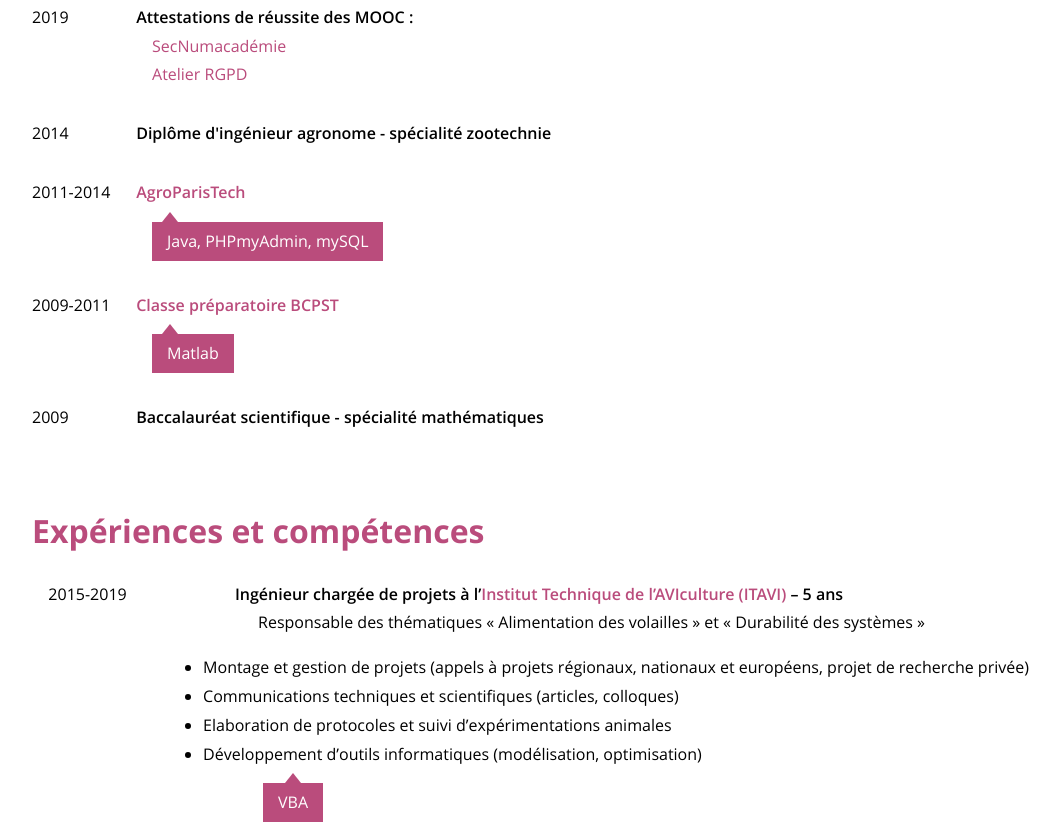
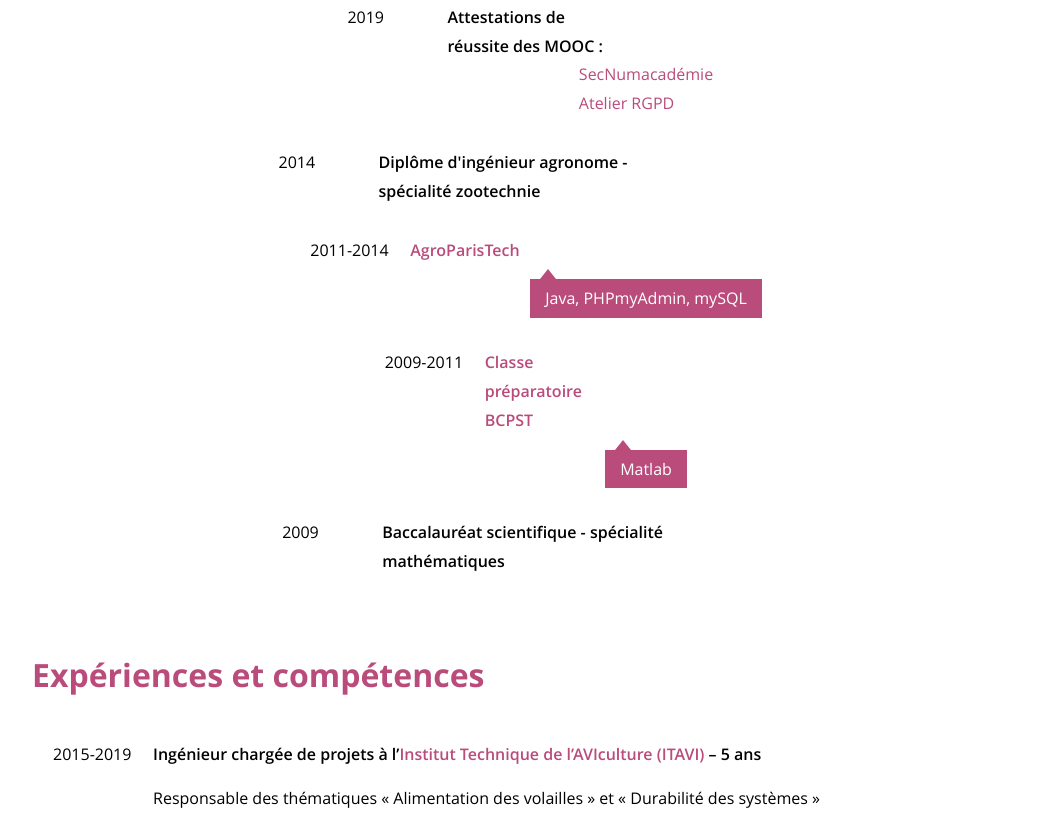
Before and after one commit to Leonie-D/CV, a website: page index.html in a window 1280 px wide. Shown: the part 1129-1955 px from the top of the page, without its empty margins (104-1164 px from the left). Drawn offline with Linux system fonts and the light colour scheme.

Commit message:
responsive almost finished...
on first sections only + pb on large screen (grid width)

```diff
--- a/scss/_global.scss
+++ b/scss/_global.scss
@@ -374,23 +374,74 @@ a {
     text-align: center;
 }
 
-.education article,
+// problème de largeur...
+.education article {
+    display: grid;
+    grid-template-areas:
+        "date"
+        "titre"
+        "details";
+    justify-content: center;
+    text-align: center;
+    margin-bottom: 3rem;
+
+        .date {
+            grid-area: date;
+        }
+
+        .content {
+            grid-area: titre;
+            margin-top: 0;
+            font-weight: 600;
+        }
+
+        .coding-skills,
+        .mooc {
+            grid-area: details;
+            justify-self: center;
+        }
+}
+
 .experiences article {
-    display: flex;
-    flex-direction: column;
-    align-items: center;
+    min-width: 100%;
+    display: grid;
+    grid-template-areas:
+        "date"
+        "titre"
+        "poste"
+        "skills"
+        "code";
+    justify-content: center;
+    align-items: baseline;
     margin-bottom: 3rem;
     text-align: center;
 
-        * {
-            margin-bottom: 0;
+        .date {
+            grid-area: date;
         }
 
-        p {
-            margin-top: 0;
+        h3 {
+            grid-area: titre;
+            font-weight: 600;
         }
 
-        .coding-skills,
+        .content {
+            grid-area: poste;
+        }
+
+        ul {
+            grid-area: skills;
+            text-align: left;
+            min-width: 100%;
+        }
+
+        .coding-skills {
+            grid-area: code;
+            justify-self: center;
+        }
+}
+
+p[class = "coding-skills"],
 ul[class = "coding-skills"] {
     max-width: max-content;
     padding: .5rem 1.5rem;
@@ -411,65 +462,29 @@ a {
             left: calc(50% - .8rem);
         }
 }
-}
-
-.experiences article ul {
-    text-align: left;
-    min-width: 100%;
-    margin-left: 2rem;
-}
-
-.date + p,
-.date + h3 {
-    font-weight: 600;
-}
 
 @media screen and (min-width: 45em) {
     .education article {
-        display: block;
+        grid-template-areas:
+            "date titre"
+            "vide details";
         text-align: left;
-
-            .coding-skills::before,
-            ul[class = "coding-skills"]::before {
-                left: 1rem;
-            }
     }
 
     .experiences article {
-        display: grid;
         grid-template-areas:
             "date titre"
             "vide poste"
             "vide skills"
             "vide code";
-
-            .date {
-                grid-area: date;
-            }
-
-            h3 {
-                grid-area: titre;
-            }
-
-            .content {
-                grid-area: poste;
-            }
-
-            ul {
-                grid-area: skills;
-            }
-
-            .coding-skills {
-                grid-area: code;
-            }
+        text-align: left;
     }
 
     .date {
         display: inline-block;
         min-width: 10rem;
 
-        + p,
-        + h3 {
+        + p {
             display: inline-block;
             max-width: calc(100% - 10.5rem);
             vertical-align: top;
@@ -485,4 +500,12 @@ a {
     ul[class="mooc"] {
         margin-left: 12rem;
     }
+
+    .education article,
+    .experiences article {
+        .coding-skills::before,
+        ul[class = "coding-skills"]::before {
+            left: 1rem;
         }
+    }
+}
```
Also changed, not shown: css/style.css, 1 other file. Lines whose indentation alone changed are shown as unchanged.
